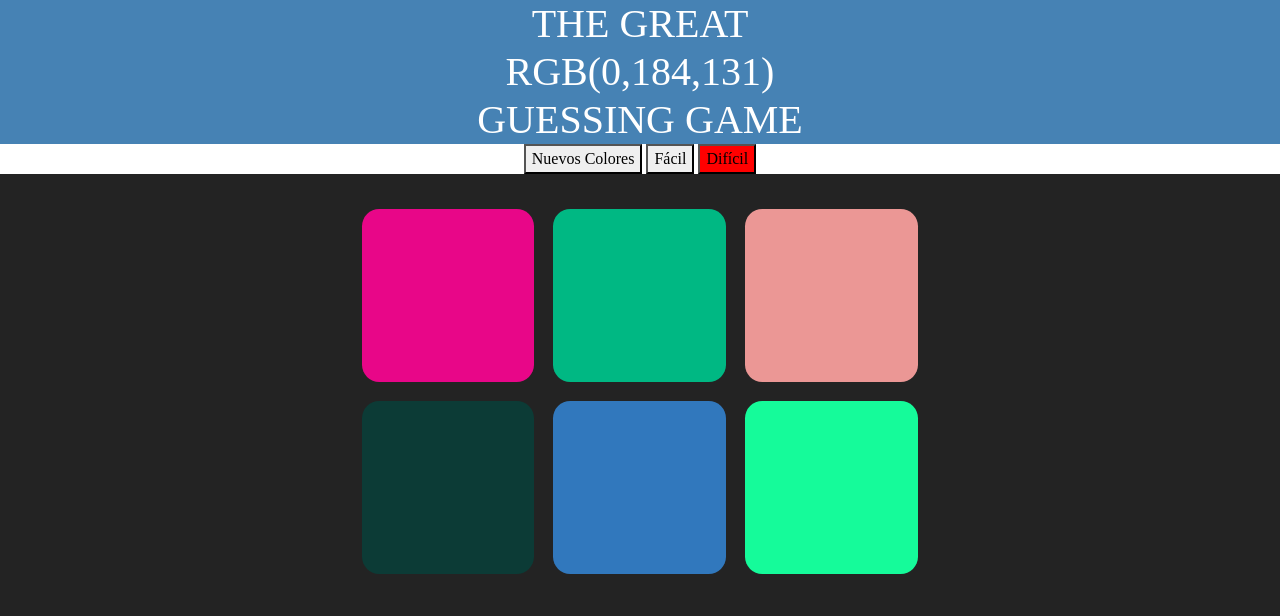
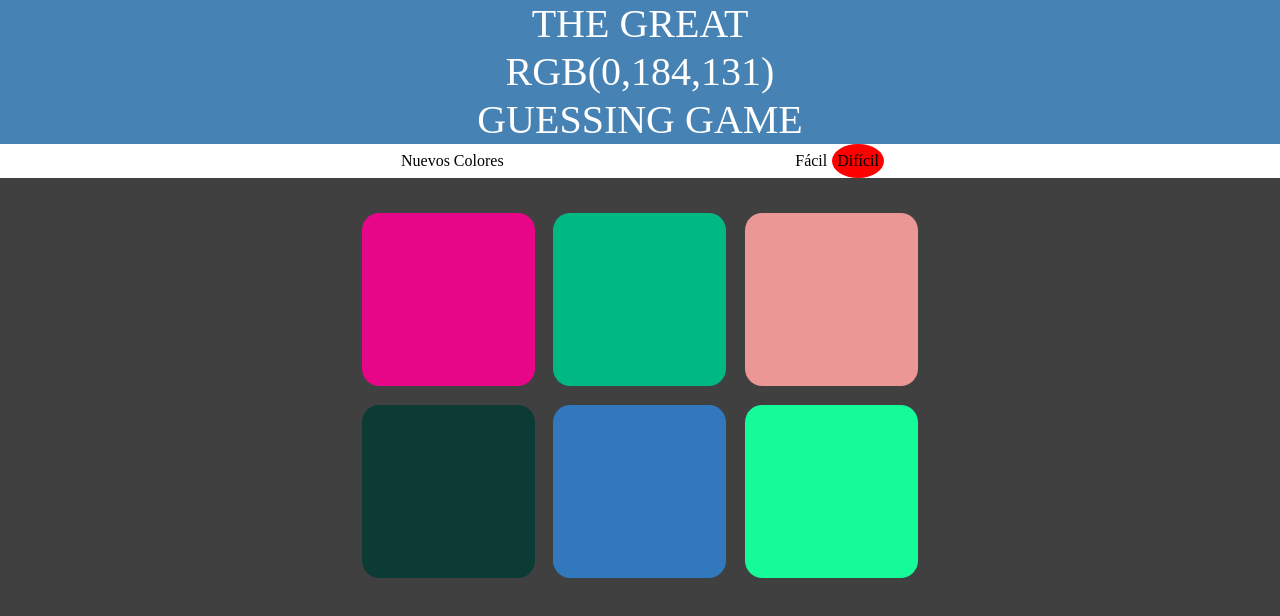
Before and after one commit to EduAguilar/colorGame, a plain HTML site: page index.html in a window 1280 px wide. Drawn offline with nearby package versions, Linux system fonts and the light colour scheme.

Commit message:
Se agregan estilos, y animaciones en css

```diff
--- a/index.html
+++ b/index.html
@@ -7,40 +7,29 @@
       <meta name="viewport" content="width=device-width, initial-scale=1.0">
       <meta name="description" content="Ejercicio Color Game">
       <meta name="author" content="Aguilar Uribe Eduardo Alfredo">
-      <link rel="shortcut icon" type="image/x-icon" href="" />
+      <link rel="shortcut icon" type="image/x-icon" href="./favicon.png" />
       <!-- CSS only -->
       <link href="https://cdn.jsdelivr.net/npm/bootstrap@5.2.0-beta1/dist/css/bootstrap.min.css" rel="stylesheet" integrity="sha384-0evHe/X+R7YkIZDRvuzKMRqM+OrBnVFBL6DOitfPri4tjfHxaWutUpFmBp4vmVor" crossorigin="anonymous">
       <!-- Mi estilo personalizado -->
       <link rel="stylesheet" href="style.css">
     </head>
 <body>
-
     <h1>The Great <br><span id="colorDisplay">rgb ejemplo(74, 32, 222)</span> <br> Guessing Game
     </h1>
-
     <div id="stripe">
       <button id="reset">Nuevos Colores</button>
-      <span id="message"></span>
+      <span id="message" class="pulse-text pulse-grow-on-hover"></span>
       <button id="easyBtn" class="mode ">Fácil</button>
       <button id="hardBtn" class="mode selected">Difícil</button>
     </div>
-
     <div class="container">
-      <div class="square">
-      </div>
-      <div class="square">
-      </div>
-      <div class="square">
-      </div>
-      <div class="square">
-      </div>
-      <div class="square">
-      </div>
-      <div class="square">
-      </div>
+      <div class="square pulse-grow-on-hover"></div>
+      <div class="square pulse-grow-on-hover"></div>
+      <div class="square pulse-grow-on-hover"></div>
+      <div class="square pulse-grow-on-hover"></div>
+      <div class="square pulse-grow-on-hover"></div>
+      <div class="square pulse-grow-on-hover"></div>
     </div>
-
   <script src="./script.js"></script>
-
 </body>
 </html>
--- a/script.js
+++ b/script.js
@@ -32,7 +32,7 @@ function setUpSquares(){
         resetBtn.textContent="¡Vuelve a jugar!"
         changeColors(clickedColor)
       }else{ //Si el color es incorrecto
-        this.style.background="#232323"
+        this.style.background="#414040"
         messageDisplay.textContent="Intentalo nuevamente"
       }
     });
--- a/style.css
+++ b/style.css
@@ -1,5 +1,5 @@
 body{
-    background-color: #232323;
+    background-color: #414040;
     margin: auto;
     font-family: "Montserrat", "Avenir";
 }
@@ -18,6 +18,7 @@ h1{
     padding-bottom: 30%;
     margin: 1.66%;
     border-radius: 10%;
+    transition-duration: 1s;
 }
 .container{
     margin: 2% auto;
@@ -25,12 +26,70 @@ h1{
 }
 #message{
     color: black;
+    display: inline-block;
+    width: 20%;
+    margin-right: 1%;
+    margin-left: 1%;
+    font-weight: bolder;
 }
 #stripe{
+    display: flex;
+    justify-content: center;
     background-color: white;
-    height: 30px;
     text-align: center;
-  }
+}
 .selected{
   background-color: red;
 }
+.square:hover{
+    border-radius: 50%;
+    transition: .8s .2s;
+}
+/*===================*/
+/* PULSE GROW
+/*===================*/
+@-webkit-keyframes pulse-grow-on-hover {
+    to {
+      -webkit-transform: scale(1.1);
+      transform: scale(1.1);
+    }
+  }
+  @keyframes pulse-grow-on-hover {
+    to {
+      -webkit-transform: scale(1.1);
+      transform: scale(1.1);
+    }
+  }
+  .pulse-grow-on-hover{
+    display: inline-block;
+    vertical-align: middle;
+    -webkit-transform: perspective(1px) translateZ(0);
+    transform: perspective(1px) translateZ(0);
+    box-shadow: 0 0 1px rgba(0, 0, 0, 0);
+  }
+  .pulse-grow-on-hover:hover, .pulse-grow-on-hover:focus, .pulse-grow-on-hover:active, .pulse-text{
+    -webkit-animation-name: pulse-grow-on-hover;
+    animation-name: pulse-grow-on-hover;
+    -webkit-animation-duration: 0.3s;
+    animation-duration: 0.3s;
+    -webkit-animation-timing-function: linear;
+    animation-timing-function: linear;
+    -webkit-animation-iteration-count: infinite;
+    animation-iteration-count: infinite;
+    -webkit-animation-direction: alternate;
+    animation-direction: alternate;
+  }
+/*===================*/
+/* FIN PULSE GROW
+/*===================*/
+button{
+    padding: 5px;
+    border: none;
+    border-radius: 50%;
+    background-color:white;
+    outline: none;
+}
+button:hover{
+    color: white;
+    background-color: steelblue;
+}
```
Also changed, not shown: favicon.png (added).
